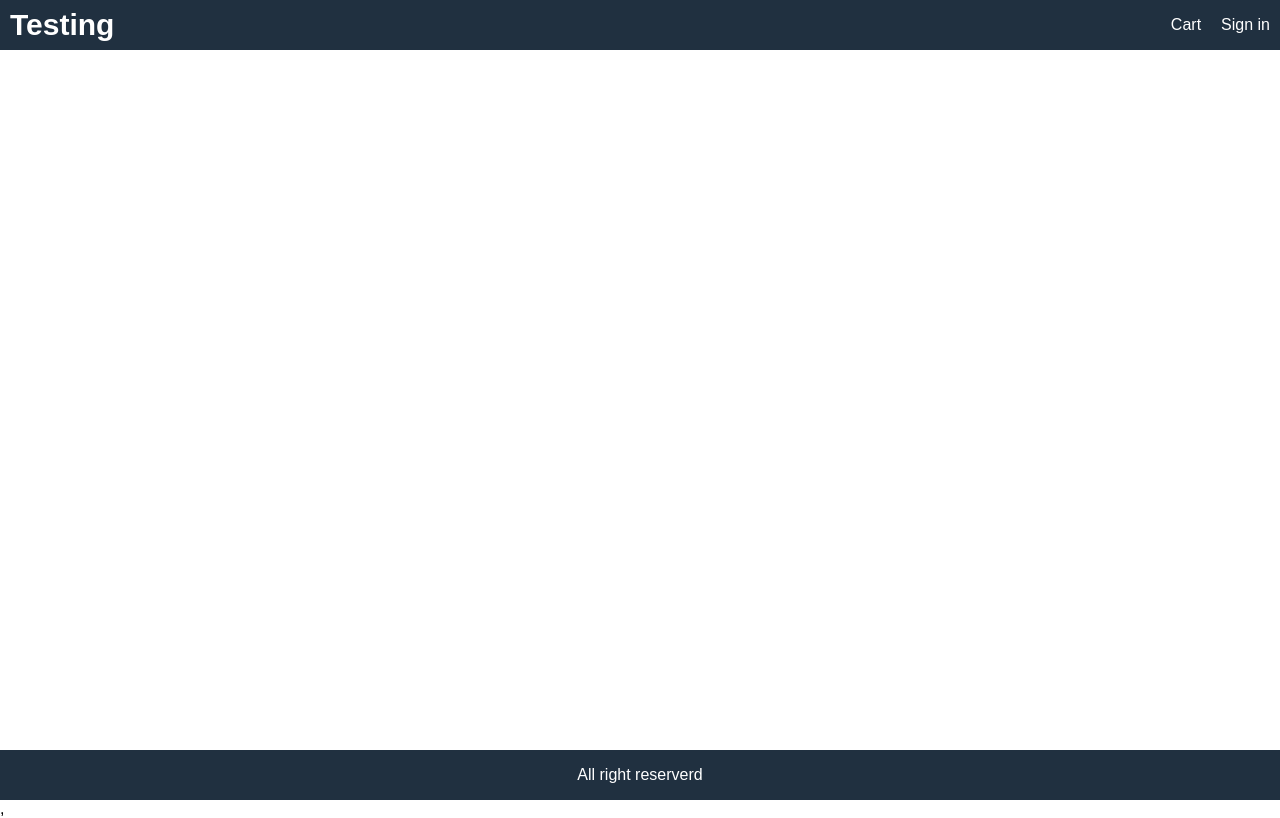
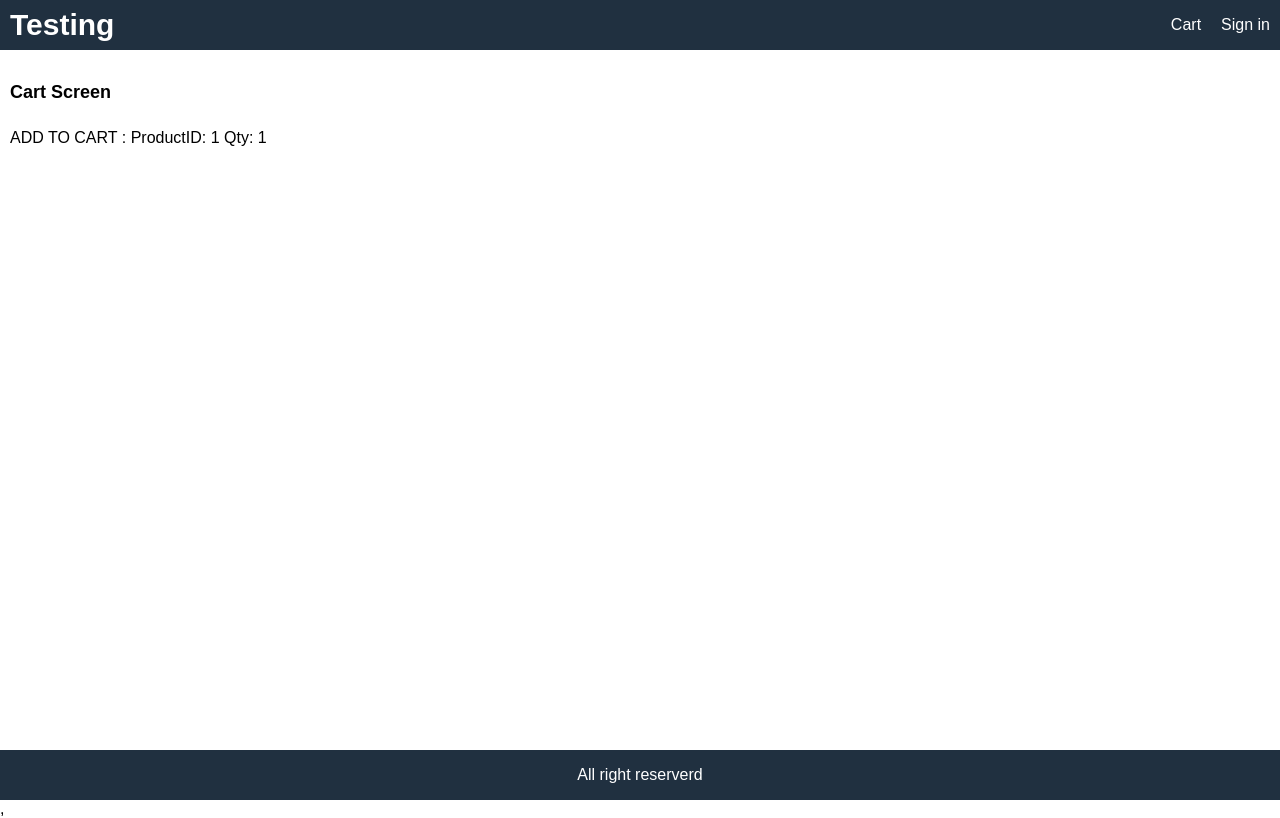
Before and after one commit to jasonkartz7/e-commerce-app, a React (Create React App) app in the folder frontend/: page /cart/1 in a window 1280 px wide. Built offline with nearby package versions, Linux system fonts and the light colour scheme.

Commit message:
handle add to cart

```diff
--- a/frontend/src/App.js
+++ b/frontend/src/App.js
@@ -1,5 +1,6 @@
 import React from 'react';
 import { BrowserRouter, Route } from 'react-router-dom';
+import CartScreen from './screens/cartScreen';
 import HomeScreen from './screens/HomeScreens';
 import ProductScreen from './screens/ProductScreen';
 
@@ -18,6 +19,7 @@
                 </div>
             </header>
             <main>
+            <Route path="/cart/:id?" component={CartScreen}></Route>
               <Route path="/product/:id" component={ProductScreen}></Route>
               <Route path="/" component={HomeScreen} exact></Route>
 
--- a/frontend/src/index.css
+++ b/frontend/src/index.css
@@ -60,6 +60,9 @@
   margin-top: 1rem;
   margin-left: 1rem;
 }
+input,
+select,
+textarea,
 button {
   padding: 1rem;
   border-radius: 0.5rem;
@@ -68,9 +71,14 @@
   font-family: Arial, Helvetica, sans-serif;
   -webkit-font-smoothing: antialiased;
   -moz-osx-font-smoothing: grayscale;
+}
+button {
   background-color: #f8f8f8;
   cursor: pointer;
 }
+input:hover,
+select:hover,
+textarea:hover,
 button:hover {
   border: 0.1rem #404040 solid;
 }
--- a/frontend/src/screens/ProductScreen.js
+++ b/frontend/src/screens/ProductScreen.js
@@ -1,4 +1,4 @@
-import React, { useEffect } from 'react';
+import React, { useEffect, useState } from 'react';
 import { useDispatch, useSelector } from 'react-redux';
 import { Link } from 'react-router-dom';
 import { detailsProduct } from '../actions/productActions';
@@ -8,14 +8,18 @@
 
 export default function ProductScreen(props) {
     const productId = props.match.params.id;
+    const [qty, setQty]= useState(1);
     const productDetails = useSelector((state) => state.productDetails);
     const { loading, error, product } = productDetails;
     const dispatch = useDispatch();
-    console.log(product)
 
     useEffect(() => {
         dispatch(detailsProduct(productId));
     }, [dispatch, productId]);
+
+    const addToCartHandler = () => {
+        props.history.push(`/cart/${productId}?qty=${qty}`);
+    }
 
     return (
         <div>
@@ -68,9 +72,39 @@
                                     </div>
                                 </div>
                             </li>
-                            <li>
-                                <button className="primary block">Add To Cart</button>
-                            </li>
+                            {
+                                product.countInStock > 0 && (
+                                    <>
+                                    <li>
+                                        <div className="row">
+                                            <div>QTY</div>
+                                            <div>
+                                                <select
+                                                    value={qty}
+                                                    onChange={e => setQty(e.target.value)}
+                                                >
+                                                {[...Array(product.countInStock).keys()].map(
+                                                    (x) => (
+                                                        <option key = { x + 1 }value= { x + 1 }>
+                                                            { x + 1 }
+                                                        </option>
+                                                    )
+                                                )}
+                                                </select>
+                                            </div>
+                                        </div>
+                                    </li>
+                                        <li>
+                                            <button
+                                                onClick={addToCartHandler}
+                                                className="primary block"
+                                            >
+                                                Add To Cart
+                                            </button>
+                                        </li>
+                                    </>
+                                )
+                            }
                         </ul>
                     </div>
                 </div>
--- /dev/null
+++ b/frontend/src/screens/cartScreen.js
@@ -0,0 +1,20 @@
+import React from 'react';
+
+export default function CartScreen(props) {
+    const productId = props.match.params.id;
+    const qty = props.location.search
+    ? Number(props.location.search.split('=')[1])
+    : 1;
+
+    console.log(props.location.search
+        ? Number(props.location.search.split('=')[1])
+        : 1)
+    return (
+        <div>
+            <h1>Cart Screen</h1>
+            <p>
+                ADD TO CART : ProductID: {productId} Qty: {qty}
+            </p>
+        </div>
+    )
+}
```
